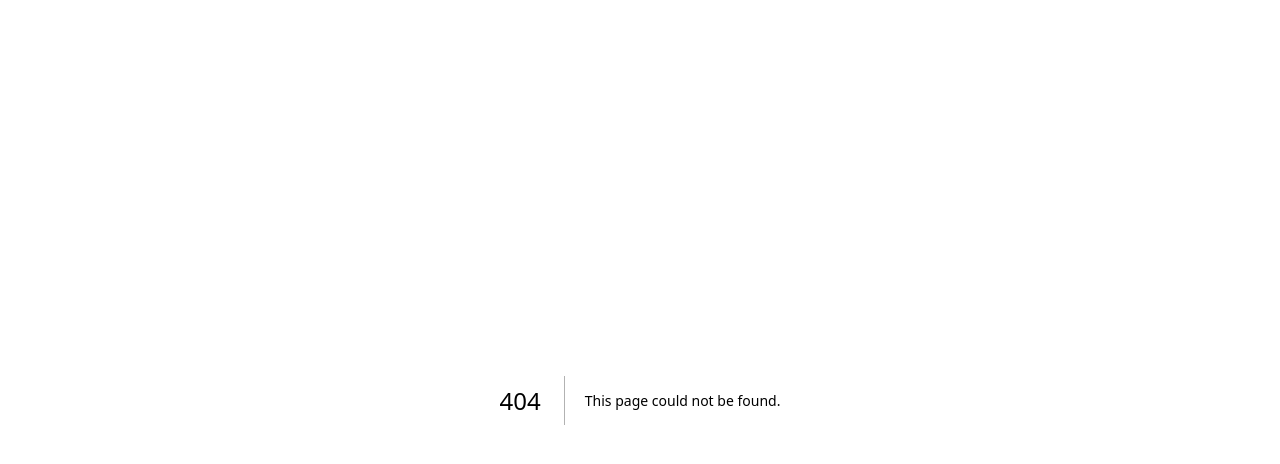
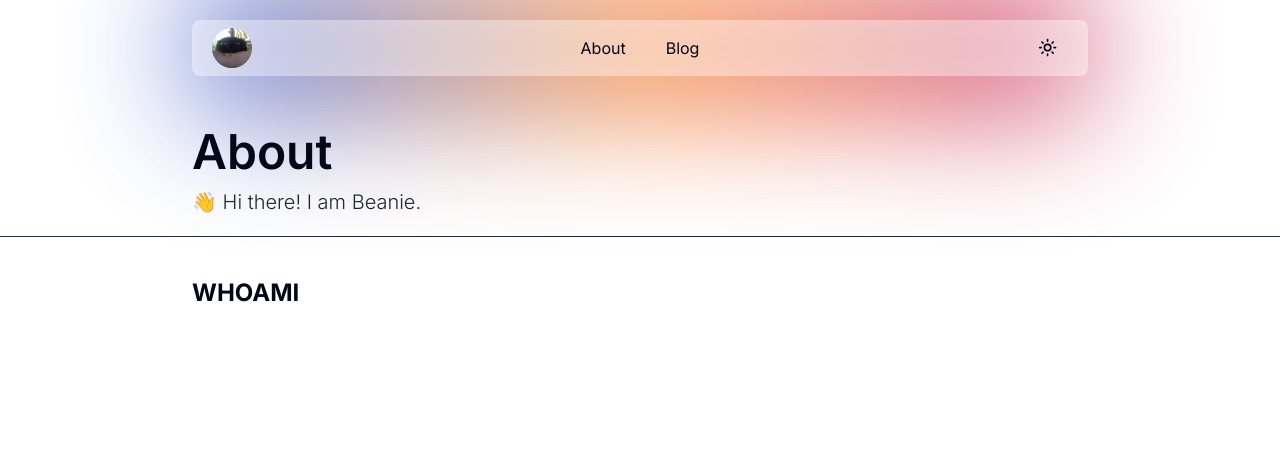
Before and after one commit to BeanieMen/portfolio, a Next.js app: page /about in a window 1280 px wide. Before the commit this address had no page. Shown: the top 464 px of the page. Built offline with nearby package versions, Linux system fonts and the light colour scheme.

Commit message:
about me page

```diff
--- /dev/null
+++ b/app/about/page.tsx
@@ -0,0 +1,50 @@
+'use client'
+
+import { useState, useEffect } from 'react'
+import { simpleBlogCard } from '@/lib/interface'
+import Navbar from '@/app/components/Navbar'
+import { motion } from 'framer-motion'
+
+export default function Blog() {
+  const [data, setData] = useState<simpleBlogCard[] | null>(null)
+
+  const [isDesktop, setIsDesktop] = useState(false)
+
+  useEffect(() => {
+    const handleResize = () => {
+      setIsDesktop(window.innerWidth >= 768)
+    }
+    window.addEventListener('resize', handleResize)
+    handleResize()
+    return () => window.removeEventListener('resize', handleResize)
+  }, [])
+
+  return (
+    <motion.div
+      initial={{ y: 40, opacity: 0 }}
+      animate={{ y: 0, opacity: 1 }}
+      transition={{ duration: 0.8 }}
+      className="mx-5"
+    >
+      <main>
+        <Navbar />
+        <div className="max-w-4xl mx-auto">
+          <div className="flex justify-start text-5xl font-semibold mt-3">
+            About
+          </div>
+          <div className="mt-3 text-xl font-light dark:text-gray-400 text-gray-800">
+            👋 Hi there! I am Beanie.
+          </div>
+        </div>
+        <div className="w-screen -ml-5 mt-5 h-[1px] bg-slate-800"></div>
+
+
+        <div className='mx-5 mt-10'>
+          <div className="text-2xl font-bold justify-between max-w-4xl mx-auto">
+            WHOAMI
+          </div>
+        </div>
+      </main>
+    </motion.div>
+  )
+}
```
